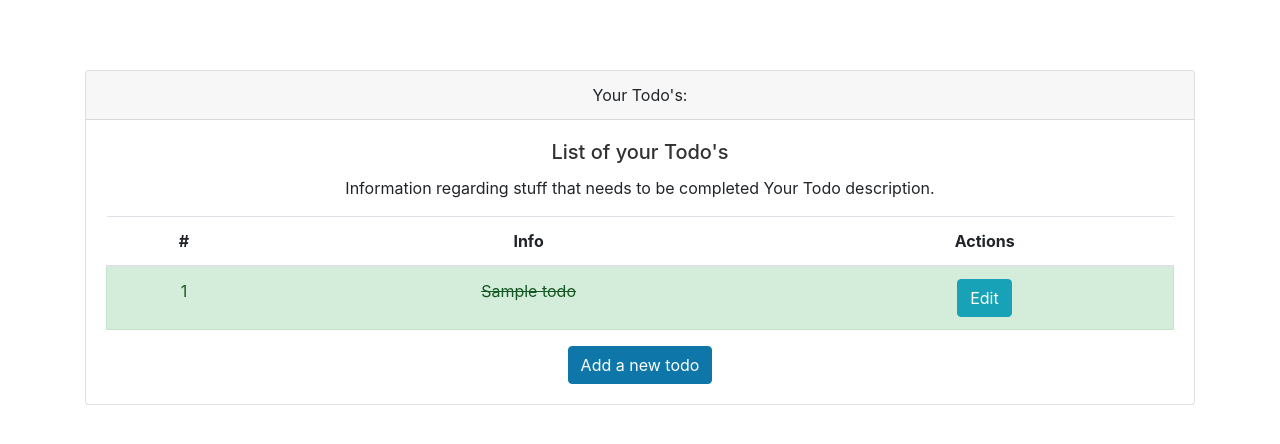
After one commit to ParvinGhasemi/my-to-do-app, a FastAPI app: template todoapp/templates/todo.html in a window 1280 px wide. The commit adds this page. Shown: the top 444 px of the page. Run offline with FastAPI, Linux system fonts and the light colour scheme; the template is opened without the code that fills it: most values are stand-ins (such as "Sample title", 1, 10 or a date in 2020); some libraries are stand-ins or nearby versions.

Commit message:
added todo.html and modified todos.py

```diff
--- a/todoapp/templates/layout.html
+++ b/todoapp/templates/layout.html
@@ -11,5 +11,10 @@
     {% block content %}
 
     {% endblock %}
+
+    <script src="{{ url_for('static', path='/js/jquery-slim.js') }}"></script>
+    <script src="{{ url_for('static', path='/js/popper.js') }}"></script>
+    <script src="{{ url_for('static', path='/js/bootstrap.js') }}"></script>
+    <script src="{{ url_for('static', path='/js/base.js') }}" defer></script>
 </body>
 </html>
--- /dev/null
+++ b/todoapp/templates/todo.html
@@ -0,0 +1,53 @@
+{% include 'layout.html' %}
+<div class="container">
+    <div class="card text-center">
+        <div class="card-header">
+            Your Todo's:
+        </div>
+        <div class="card-body">
+            <h5 class="card-title">
+                List of your Todo's
+            </h5>
+            <p class="card-text">
+                Information regarding stuff that needs to be completed
+                Your Todo description.
+            </p>
+
+            <table class="table table-hover">
+                <thead>
+                    <tr>
+                        <th scope="col">#</th>
+                        <th scope="col">Info</th>
+                        <th scope="col">Actions</th>
+                    </tr>
+                </thead>
+                <tbody>
+                    {% for todo in todos %}
+                    {% if todo.complete == False %}
+                    <tr class="pointer">
+                        <td>{{loop.index}}</td>
+                        <td>{{todo.title}}</td>
+                        <td>
+                            <button onclick="window.location.href='edit-todo-page'" type="button" class="btn btn-info">
+                                Edit
+                            </button>
+                        </td>
+                    </tr>
+                    {% else  %}
+                    <tr class="pointer alert alert-success">
+                        <td>{{loop.index}}</td>
+                        <td class="strike-through-td">{{todo.title}}</td>
+                        <td>
+                            <button onclick="window.location.href='edit-todo-page'" type="button" class="btn btn-info">
+                                Edit
+                            </button>
+                        </td>
+                    </tr>
+                    {% endif %}
+                    {% endfor %}
+                </tbody>
+            </table>
+            <a href="add-todo-page" class="btn btn-primary">Add a new todo</a>
+        </div>
+    </div>
+</div>
```
Also changed, not shown: todoapp/routers/todos.py (+37 -9 lines), todosapp.db, 1 other file.
